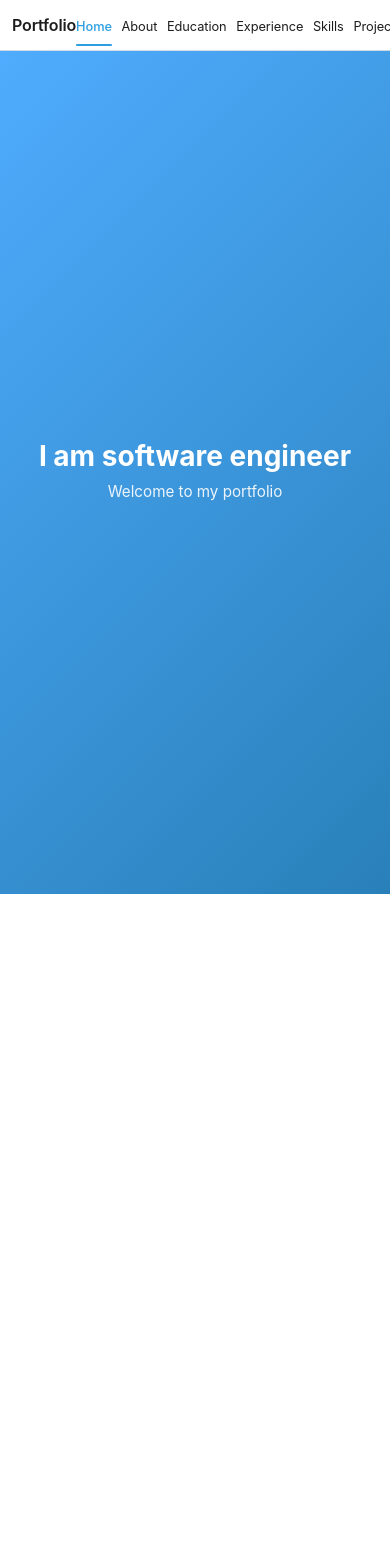
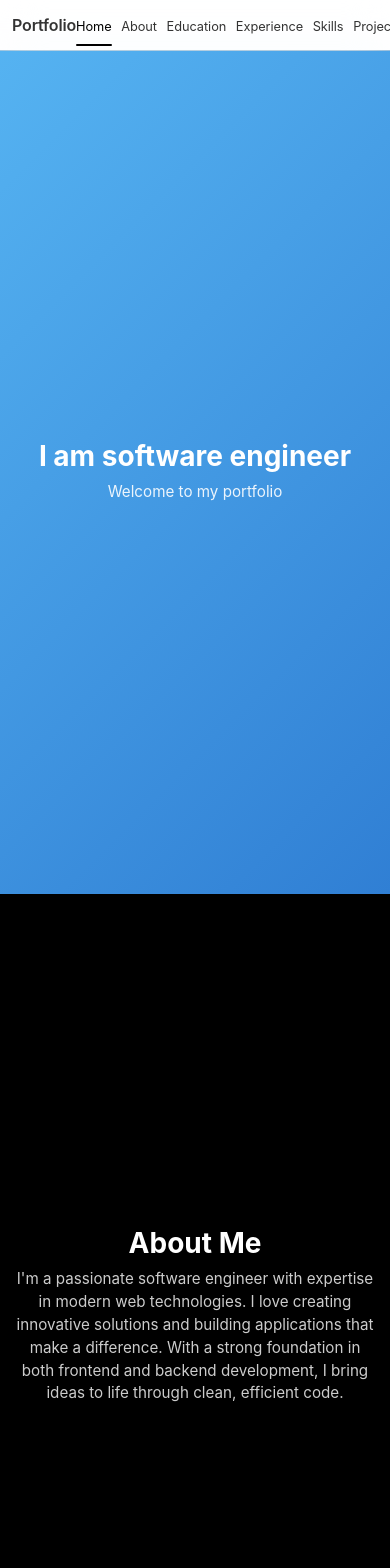
Before and after one commit to prajwal-u2/personal-portfolio, a React (Vite) app: page / in a window 390 px wide. Shown: the top 1568 px of the page. Before the commit the page ends 894 px from the top, so only its background shows below. Built offline with nearby package versions, Linux system fonts and the light colour scheme.

Commit message:
add all sections

```diff
--- a/src/App.css
+++ b/src/App.css
@@ -1,20 +1,62 @@
 .App {
   text-align: center;
   min-height: 100vh;
+  background-color: #000000;
 }
 
 .main-content {
   padding-top: 60px; /* Account for fixed navbar */
 }
 
-.home-section {
+/* Blue sections - Home, Education & Skills */
+.home-section,
+.education-section,
+.skills-section {
   min-height: 100vh;
   display: flex;
   flex-direction: column;
   align-items: center;
   justify-content: center;
-  background: linear-gradient(135deg, #4facfe 0%, #2980b9 100%);
+  background: linear-gradient(135deg, hsl(204, 85%, 64%) 0%, #307fd4 100%);
   color: white;
+  padding: 2rem;
+  position: relative;
+}
+
+/* White background strip behind navbar for home section only */
+.home-section::before {
+  content: '';
+  position: absolute;
+  top: -60px;
+  left: 0;
+  right: 0;
+  height: 60px;
+  background: #ffffff;
+  z-index: 1;
+}
+
+/* Black sections - About & Projects */
+.about-section,
+.projects-section {
+  min-height: 100vh;
+  display: flex;
+  flex-direction: column;
+  align-items: center;
+  justify-content: center;
+  background-color: #000000;
+  color: white;
+  padding: 2rem;
+}
+
+/* White sections - Experience */
+.experience-section {
+  min-height: 100vh;
+  display: flex;
+  flex-direction: column;
+  align-items: center;
+  justify-content: center;
+  background-color: #ffffff;
+  color: #000000;
   padding: 2rem;
 }
 
@@ -31,21 +73,48 @@
   line-height: 1.5;
 }
 
+.section-header h2 {
+  font-size: 2.5rem;
+  margin-bottom: 1rem;
+  font-weight: bold;
+  line-height: 1.2;
+}
+
+.section-header p {
+  font-size: 1.2rem;
+  opacity: 0.8;
+  line-height: 1.5;
+  max-width: 600px;
+  margin: 0 auto;
+}
+
 /* Tablet (768px and below) */
 @media (max-width: 768px) {
   .main-content {
     padding-top: 55px;
   }
 
-  .home-section {
+  .home-section::before {
+    top: -55px;
+    height: 55px;
+  }
+
+  .home-section,
+  .about-section,
+  .education-section,
+  .experience-section,
+  .skills-section,
+  .projects-section {
     padding: 1.5rem;
   }
 
-  .App-header h1 {
+  .App-header h1,
+  .section-header h2 {
     font-size: 2.5rem;
   }
 
-  .App-header p {
+  .App-header p,
+  .section-header p {
     font-size: 1.1rem;
   }
 }
@@ -56,47 +125,73 @@
     padding-top: 50px;
   }
 
-  .home-section {
+  .home-section::before {
+    top: -50px;
+    height: 50px;
+  }
+
+  .home-section,
+  .about-section,
+  .education-section,
+  .experience-section,
+  .skills-section,
+  .projects-section {
     padding: 1rem;
   }
 
-  .App-header h1 {
+  .App-header h1,
+  .section-header h2 {
     font-size: 2rem;
     margin-bottom: 0.75rem;
   }
 
-  .App-header p {
+  .App-header p,
+  .section-header p {
     font-size: 1rem;
   }
 }
 
 /* Mobile phones (480px and below) */
 @media (max-width: 480px) {
-  .home-section {
+  .home-section,
+  .about-section,
+  .education-section,
+  .experience-section,
+  .skills-section,
+  .projects-section {
     padding: 0.75rem;
   }
 
-  .App-header h1 {
+  .App-header h1,
+  .section-header h2 {
     font-size: 1.75rem;
     margin-bottom: 0.5rem;
   }
 
-  .App-header p {
+  .App-header p,
+  .section-header p {
     font-size: 0.95rem;
   }
 }
 
 /* Very small phones (360px and below) */
 @media (max-width: 360px) {
-  .home-section {
+  .home-section,
+  .about-section,
+  .education-section,
+  .experience-section,
+  .skills-section,
+  .projects-section {
     padding: 0.5rem;
   }
 
-  .App-header h1 {
+  .App-header h1,
+  .section-header h2 {
     font-size: 1.5rem;
   }
 
-  .App-header p {
+  .App-header p,
+  .section-header p {
     font-size: 0.9rem;
   }
 }
--- a/src/App.jsx
+++ b/src/App.jsx
@@ -7,10 +7,70 @@ function App() {
     <div className="App">
       <Navbar />
       <main className="main-content">
+        {/* Home - Blue */}
         <section id="home" className="home-section">
           <header className="App-header">
             <h1>I am software engineer</h1>
             <p>Welcome to my portfolio</p>
+          </header>
+        </section>
+
+        {/* About - Black */}
+        <section id="about" className="about-section">
+          <header className="section-header">
+            <h2>About Me</h2>
+            <p>
+              I'm a passionate software engineer with expertise in modern web technologies.
+              I love creating innovative solutions and building applications that make a difference.
+              With a strong foundation in both frontend and backend development, I bring ideas to life through clean, efficient code.
+            </p>
+          </header>
+        </section>
+
+        {/* Education - Blue */}
+        <section id="education" className="education-section">
+          <header className="section-header">
+            <h2>Education</h2>
+            <p>
+              My educational journey has equipped me with a solid foundation in computer science principles,
+              algorithms, and software engineering best practices. I continue to learn and adapt to new technologies
+              to stay current in this rapidly evolving field.
+            </p>
+          </header>
+        </section>
+
+        {/* Experience - White */}
+        <section id="experience" className="experience-section">
+          <header className="section-header">
+            <h2>Experience</h2>
+            <p>
+              Through various projects and professional experiences, I've developed expertise in full-stack development,
+              problem-solving, and delivering high-quality software solutions. I thrive in collaborative environments
+              and am always eager to take on new challenges.
+            </p>
+          </header>
+        </section>
+
+        {/* Skills - Blue */}
+        <section id="skills" className="skills-section">
+          <header className="section-header">
+            <h2>Skills</h2>
+            <p>
+              Proficient in modern programming languages and frameworks including JavaScript, React, Node.js, Python,
+              and various databases. I'm experienced with cloud platforms, DevOps practices, and agile development methodologies.
+            </p>
+          </header>
+        </section>
+
+        {/* Projects - Black */}
+        <section id="projects" className="projects-section">
+          <header className="section-header">
+            <h2>Projects</h2>
+            <p>
+              I've worked on diverse projects ranging from web applications to mobile apps and backend systems.
+              Each project has taught me valuable lessons and helped me grow as a developer. I enjoy building solutions
+              that solve real-world problems.
+            </p>
           </header>
         </section>
       </main>
--- a/src/components/Navbar.css
+++ b/src/components/Navbar.css
@@ -1,14 +1,80 @@
+/* Base navbar styles */
 .navbar {
   position: fixed;
   top: 0;
   left: 0;
   right: 0;
-  background: rgba(255, 255, 255, 0.8);
   backdrop-filter: blur(20px);
   -webkit-backdrop-filter: blur(20px);
-  border-bottom: 1px solid rgba(0, 0, 0, 0.1);
   z-index: 1000;
   padding: 0;
+  transition: all 0.3s ease;
+}
+
+/* Blue theme - for blue sections */
+.navbar-blue {
+  background: rgba(70, 130, 180, 0.4);
+  border-bottom: 1px solid rgba(255, 255, 255, 0.2);
+}
+
+.navbar-blue .navbar-brand span,
+.navbar-blue .navbar-link {
+  color: rgba(255, 255, 255, 0.9);
+  text-shadow: 0 1px 3px rgba(0, 0, 0, 0.3);
+}
+
+.navbar-blue .navbar-link:hover,
+.navbar-blue .navbar-link.active {
+  color: #ffffff;
+}
+
+.navbar-blue .navbar-link.active::after {
+  background: #ffffff;
+  box-shadow: 0 1px 3px rgba(0, 0, 0, 0.3);
+}
+
+/* Black theme - for black sections */
+.navbar-black {
+  background: rgba(40, 40, 40, 0.4);
+  border-bottom: 1px solid rgba(255, 255, 255, 0.15);
+}
+
+.navbar-black .navbar-brand span,
+.navbar-black .navbar-link {
+  color: rgba(255, 255, 255, 0.9);
+  text-shadow: 0 1px 3px rgba(0, 0, 0, 0.5);
+}
+
+.navbar-black .navbar-link:hover,
+.navbar-black .navbar-link.active {
+  color: #ffffff;
+}
+
+.navbar-black .navbar-link.active::after {
+  background: #ffffff;
+  box-shadow: 0 1px 3px rgba(0, 0, 0, 0.5);
+}
+
+/* White theme - for white sections */
+.navbar-white {
+  background: rgba(255, 255, 255, 0.4);
+  border-bottom: 1px solid rgba(0, 0, 0, 0.1);
+}
+
+.navbar-white .navbar-brand span,
+.navbar-white .navbar-link {
+  color: rgba(0, 0, 0, 0.8);
+  text-shadow: 0 1px 3px rgba(255, 255, 255, 0.5);
+}
+
+.navbar-white .navbar-link:hover,
+.navbar-white .navbar-link.active {
+  color: #000000;
+}
+
+.navbar-white .navbar-link.active::after {
+  background: #000000;
+  box-shadow: 0 1px 3px rgba(255, 255, 255, 0.5);
 }
 
 .navbar-container {
@@ -24,8 +90,8 @@
 .navbar-brand span {
   font-size: 1.25rem;
   font-weight: 600;
-  color: #1d1d1f;
   letter-spacing: -0.01em;
+  transition: all 0.3s ease;
 }
 
 .navbar-menu {
@@ -42,23 +108,13 @@
 
 .navbar-link {
   text-decoration: none;
-  color: #1d1d1f;
   font-size: 0.95rem;
   font-weight: 400;
   padding: 0.5rem 0;
-  transition: all 0.2s ease;
+  transition: all 0.3s ease;
   position: relative;
   letter-spacing: -0.005em;
   white-space: nowrap;
-}
-
-.navbar-link:hover {
-  color: #2b9de0;
-}
-
-.navbar-link.active {
-  color: #2b9de0;
-  font-weight: 500;
 }
 
 .navbar-link.active::after {
@@ -68,8 +124,8 @@
   left: 0;
   right: 0;
   height: 2px;
-  background: #2b9de0;
   border-radius: 1px;
+  transition: all 0.3s ease;
 }
 
 /* Tablet (768px and below) */
--- a/src/components/Navbar.jsx
+++ b/src/components/Navbar.jsx
@@ -1,11 +1,64 @@
-import React from 'react';
+import React, { useState, useEffect } from 'react';
 import './Navbar.css';
 
 function Navbar() {
   const navItems = ['Home', 'About', 'Education', 'Experience', 'Skills', 'Projects'];
+  const [activeSection, setActiveSection] = useState('Home');
+  const [navbarTheme, setNavbarTheme] = useState('white');
+
+  // Define section themes
+  const sectionThemes = {
+    'Home': 'white',
+    'About': 'black',
+    'Education': 'blue',
+    'Experience': 'white',
+    'Skills': 'blue',
+    'Projects': 'black'
+  };
+
+  useEffect(() => {
+    const handleScroll = () => {
+      const sections = navItems.map(item => ({
+        name: item,
+        element: document.getElementById(item.toLowerCase())
+      }));
+
+      // Find which section is currently in view
+      const scrollPosition = window.scrollY + 100; // Offset for navbar height
+
+      for (let i = sections.length - 1; i >= 0; i--) {
+        const section = sections[i];
+        if (section.element && section.element.offsetTop <= scrollPosition) {
+          setActiveSection(section.name);
+          setNavbarTheme(sectionThemes[section.name]);
+          break;
+        }
+      }
+    };
+
+    // Set initial active section
+    handleScroll();
+
+    // Add scroll listener
+    window.addEventListener('scroll', handleScroll);
+
+    // Cleanup
+    return () => window.removeEventListener('scroll', handleScroll);
+  }, [navItems]);
+
+  const handleNavClick = (item) => {
+    const element = document.getElementById(item.toLowerCase());
+    if (element) {
+      const offsetTop = element.offsetTop - 60; // Account for navbar height
+      window.scrollTo({
+        top: offsetTop,
+        behavior: 'smooth'
+      });
+    }
+  };
 
   return (
-    <nav className="navbar">
+    <nav className={`navbar navbar-${navbarTheme}`}>
       <div className="navbar-container">
         <div className="navbar-brand">
           <span>Portfolio</span>
@@ -15,7 +68,11 @@ function Navbar() {
             <li key={index} className="navbar-item">
               <a
                 href={`#${item.toLowerCase()}`}
-                className={`navbar-link ${item === 'Home' ? 'active' : ''}`}
+                className={`navbar-link ${activeSection === item ? 'active' : ''}`}
+                onClick={(e) => {
+                  e.preventDefault();
+                  handleNavClick(item);
+                }}
               >
                 {item}
               </a>
```
